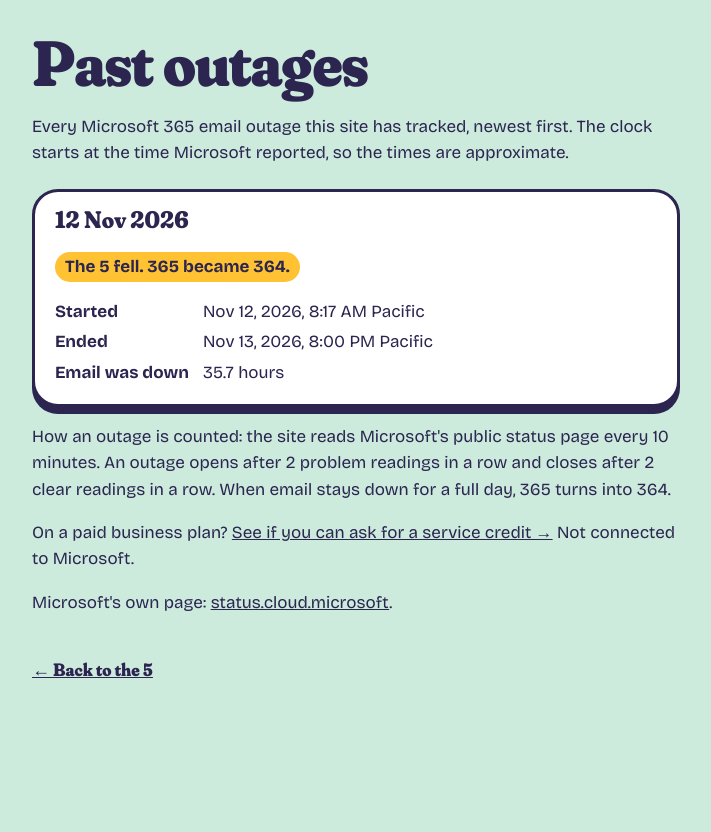
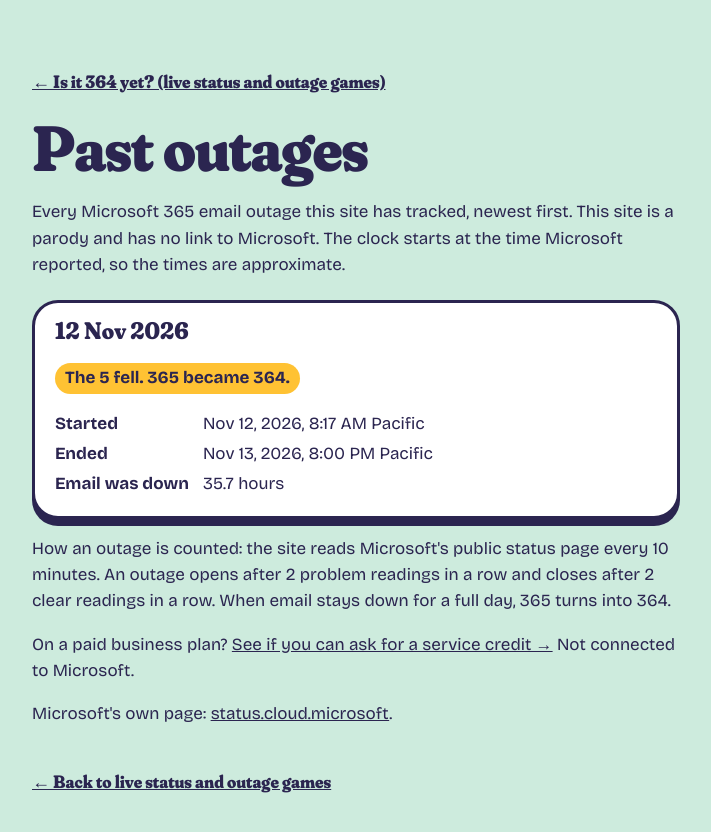
Before and after one commit to Zuggary/isit364yet, a plain HTML site: page past/index.html in a window 1280 px wide. Shown: the whole page, without its empty margins (284-995 px from the left). Before the commit the page ends 800 px from the top, so only its background shows below. Drawn offline with Linux system fonts and the light colour scheme.

Commit message:
isit364yet: visible parody notice above the fold, footer clear of the ground bar, parody and home link on /past/
Co-Authored-By: Claude Sonnet 5.5 <noreply@anthropic.com>

```diff
--- a/past/index.html
+++ b/past/index.html
@@ -38,8 +38,9 @@
 </head>
 <body>
 <main>
+  <p><a class="back" href="../">&larr; Is it 364 yet? (live status and outage games)</a></p>
   <h1>Past outages</h1>
-  <p>Every Microsoft 365 email outage this site has tracked, newest first. The clock starts at the time Microsoft reported, so the times are approximate.</p>
+  <p>Every Microsoft 365 email outage this site has tracked, newest first. This site is a parody and has no link to Microsoft. The clock starts at the time Microsoft reported, so the times are approximate.</p>
   <div id="list">
     <section class="inc" aria-labelledby="i-2026-11-12">
       <h2 id="i-2026-11-12">12 Nov 2026</h2>
@@ -56,7 +57,7 @@
   <p>How an outage is counted: the site reads Microsoft's public status page every 10 minutes. An outage opens after 2 problem readings in a row and closes after 2 clear readings in a row. When email stays down for a full day, 365 turns into 364.</p>
   <p>On a paid business plan? <a href="https://www.downtimecredit.com/">See if you can ask for a service credit&nbsp;&rarr;</a> Not connected to Microsoft.</p>
   <p>Microsoft's own page: <a href="https://status.cloud.microsoft/" target="_blank" rel="noopener noreferrer">status.cloud.microsoft</a>.</p>
-  <a class="back" href="../">&larr; Back to the 5</a>
+  <a class="back" href="../">&larr; Back to live status and outage games</a>
 </main>
 <script>
 (function () {
```
Also changed, not shown: index.html (+3 -0 lines).
